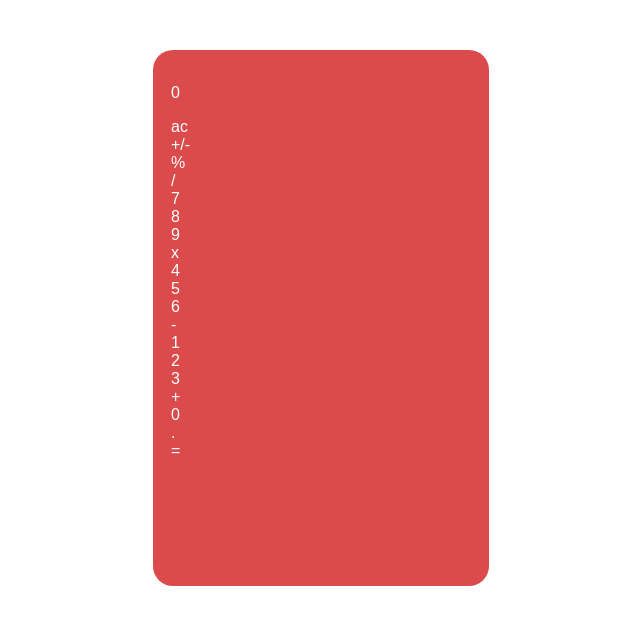
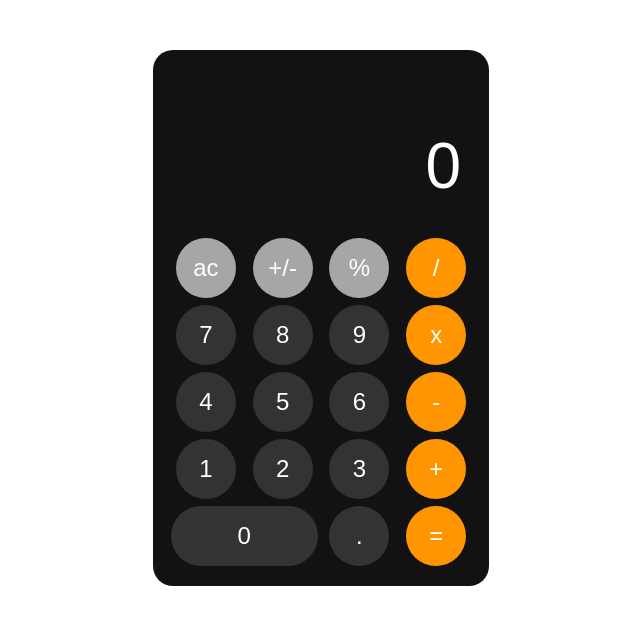
Before and after one commit to Koudu/calculator, a website built with webpack: page public/index.html in a window 1280 px wide. Shown: the whole page, without its empty margins (319-959 px from the left). Built offline with nearby package versions, Linux system fonts and the light colour scheme.

Commit message:
сделал чертеж калькулятора

```diff
--- a/public/index.html
+++ b/public/index.html
@@ -14,7 +14,7 @@
         <div class="btn ac bg-grey">ac</div>
         <div class="btn plus-minus bg-grey">+/-</div>
         <div class="btn percent bg-grey">%</div>
-        <div class="btn division bg-orenge">/</div>
+        <div class="btn division bg-orange">/</div>
 
         <div class="btn seven">7</div>
         <div class="btn eigth">8</div>
@@ -22,12 +22,12 @@
         <div class="btn myltiply bg-orange">x</div>
 
         <div class="btn four">4</div>
-        <div class="bth five">5</div>
+        <div class="btn five">5</div>
         <div class="btn six">6</div>
         <div class="btn minus bg-orange">-</div>
 
         <div class="btn one">1</div>
-        <div cass="btn two">2</div>
+        <div class="btn two">2</div>
         <div class="btn three">3</div>
         <div class="btn plus bg-orange">+</div>
 
--- a/src/style.css
+++ b/src/style.css
@@ -3,11 +3,77 @@
   width: 300px;
   height: 500px;
   border-radius: 20px;
-  background: #db4b4b;
+  background: #131212;
   color: #fff;
   font-family: Arial;
   padding: 18px;
 }
+
+.calc-screen {
+    height: 125px;
+    padding: 10px;
+    display: grid;
+    justify-items: end;
+    align-items: end;
+    margin-bottom: 25px;
+}
+
+.calc-screen p {
+    text-align: right;
+    font-size: 4rem;
+    margin: 0;
+}
+
+.button {
+    display: grid;
+    grid-template-areas:
+    "ac plus-minus persent division"
+    "seven eight nine multi"
+    "four five siz minus"
+    "one two three plus"
+    "zero zero dot equal";
+    grid-gap: 7px;
+    justify-Items: center;
+}
+
+.btn {
+    width: 60px;
+    height: 60px;
+    background: #333;
+    border-radius: 50%;
+    line-height: 60px;
+    text-align: center;
+    font-size: 1.5rem;
+    cursor: pointer;
+    user-select: none;
+}
+
+.btn.zero {
+    grid-area: zero;
+    width: 100%;
+    border-radius: 34px;
+}
+
+.btn:hover {
+    filter: brightness(120%);
+}
+
+.btn:active {
+    filter: brightness(90%);
+}
+
+
+
+.btn.bg-grey {
+    background: #a6a6a6;
+}
+
+.btn.bg-orange {
+    background: #ff9501;
+}
+
+
+
 
 /* .btn {
     width: 100px;
```
